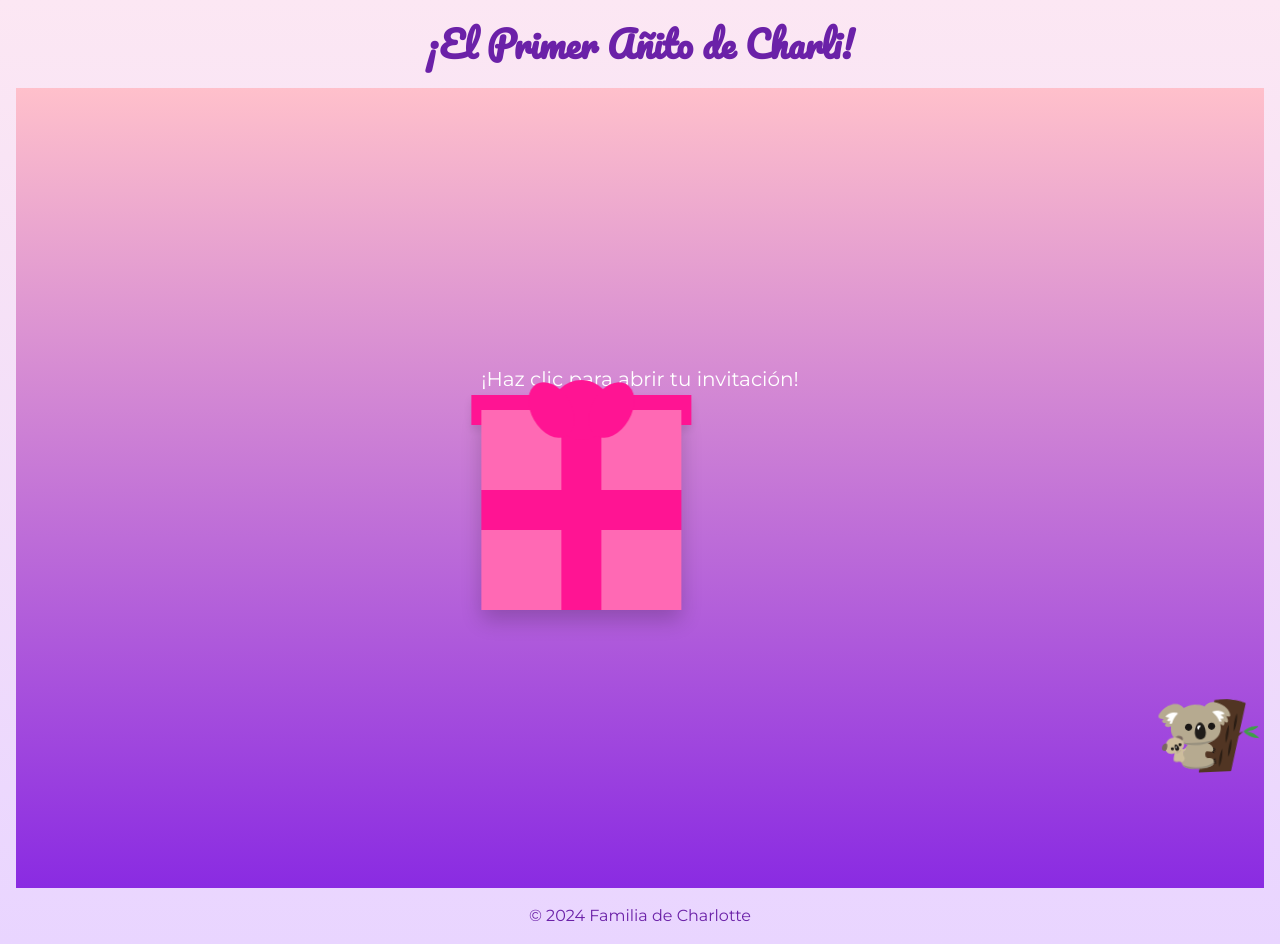
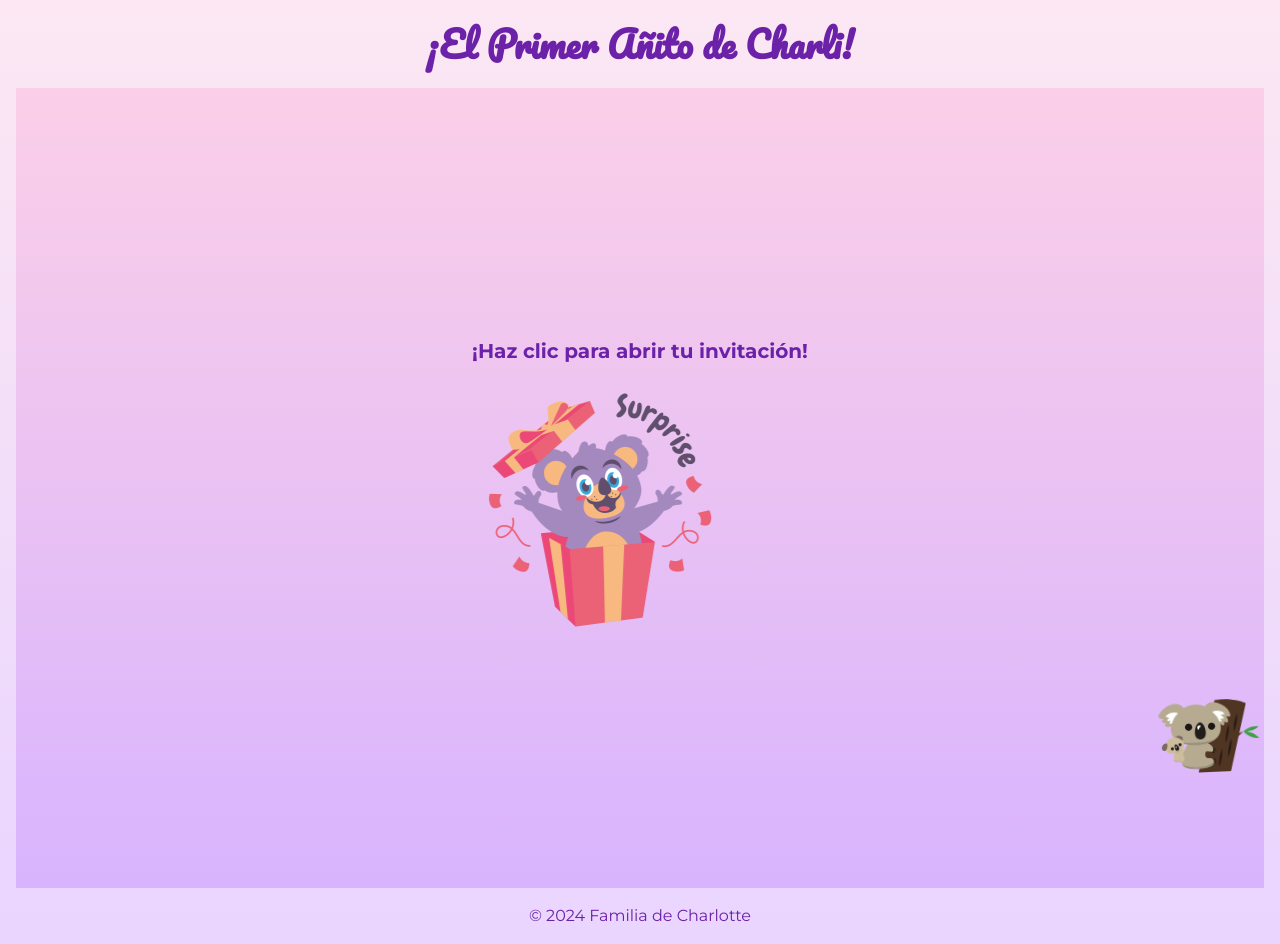
Before and after one commit to nfuegopy/happy-cumple-charlie, a Vue app: page / in a window 1280 px wide. Built offline with nearby package versions, Linux system fonts and the light colour scheme.

Commit message:
Mejoras al diseño

```diff
--- a/src/views/HomeView.vue
+++ b/src/views/HomeView.vue
@@ -1,32 +1,28 @@
 <template>
-  <div class="min-h-screen bg-gradient-to-b from-charli-pink to-charli-purple relative overflow-hidden">
+  <div class="min-h-screen bg-gradient-to-b from-pink-200 to-purple-300 relative overflow-hidden">
     <div class="koala" :style="{ bottom: koalaPosition + 'px' }">
-      <img :src="KoalaSVG" alt="Koala" width="100" height="100">
-
+      <img :src="koalaSvg" alt="Koala" width="100" height="100">
     </div>
 
     <div v-if="!isOpen" class="gift-container">
-      <p class="text-white text-center mb-4 animate-bounce text-xl">¡Haz clic para abrir tu invitación!</p>
-      <div class="gift-box" @click="openGift">
-        <div class="gift-lid"></div>
-        <div class="gift-base"></div>
-        <div class="gift-ribbon"></div>
-        <div class="gift-bow"></div>
-      </div>
+      <p class="text-purple-800 text-center mb-4 animate-bounce text-xl font-bold">¡Haz clic para abrir tu invitación!
+      </p>
+      <img src="@/assets/surprise-box.png" alt="Regalo" @click="openGift"
+        class="gift-box cursor-pointer w-64 h-64 object-contain">
     </div>
 
     <transition name="fade">
-      <div v-show="isOpen" class="invitation-content">
+      <div v-show="isOpen" class="invitation-content p-4">
         <header class="py-8 text-center">
-          <h1 class="text-4xl md:text-6xl font-bold text-white">¡El Primer Añito de Charli!</h1>
+          <h1 class="text-4xl md:text-6xl font-bold text-purple-800">¡El Primer Añito de Charli!</h1>
         </header>
 
         <main class="container mx-auto px-4 py-8">
           <section class="bg-white rounded-lg shadow-lg p-6 mb-8 text-center">
-            <h2 class="text-3xl font-semibold text-charli-purple mb-4">¡Estás invitado!</h2>
+            <h2 class="text-3xl font-semibold text-purple-600 mb-4">¡Estás invitado!</h2>
             <p class="text-xl text-gray-700 mb-4">
               Acompáñanos a celebrar el primer cumpleaños de
-              <span class="font-bold text-charli-purple">Mia Charlotte</span>
+              <span class="font-bold text-purple-600">Mia Charlotte</span>
             </p>
             <img src="@/assets/koalita.png" alt="Koalita" class="w-32 mx-auto mb-4">
             <p class="text-lg text-gray-600">
@@ -35,7 +31,7 @@
           </section>
 
           <section class="bg-white rounded-lg shadow-lg p-6 mb-8">
-            <h3 class="text-2xl font-semibold text-charli-purple mb-4">Detalles del evento</h3>
+            <h3 class="text-2xl font-semibold text-purple-600 mb-4">Detalles del evento</h3>
             <ul class="space-y-2 text-gray-700">
               <li><strong>Fecha:</strong> 07 de septiembre de 2024</li>
               <li><strong>Hora:</strong> 17:00 hrs</li>
@@ -43,33 +39,33 @@
             </ul>
             <div class="mt-6 flex justify-between">
               <a :href="mapLink" target="_blank"
-                class="bg-charli-purple text-white px-6 py-2 rounded-full hover:bg-purple-700 transition duration-300 flex items-center">
+                class="bg-purple-600 text-white px-6 py-2 rounded-full hover:bg-purple-700 transition duration-300 flex items-center">
                 <span class="mr-2">🗺️</span> Ver ubicación
               </a>
               <a :href="whatsappLink" target="_blank"
-                class="bg-charli-purple text-white px-6 py-2 rounded-full hover:bg-purple-700 transition duration-300 flex items-center">
+                class="bg-purple-600 text-white px-6 py-2 rounded-full hover:bg-purple-700 transition duration-300 flex items-center">
                 <span class="mr-2">✅</span> Confirmar asistencia
               </a>
             </div>
           </section>
 
           <section class="bg-white rounded-lg shadow-lg p-6 mb-8">
-            <h3 class="text-2xl font-semibold text-charli-purple mb-4">Galería de fotos</h3>
+            <h3 class="text-2xl font-semibold text-purple-600 mb-4">Galería de fotos</h3>
             <div class="grid grid-cols-2 md:grid-cols-3 lg:grid-cols-4 gap-4">
               <div v-for="(image, index) in images" :key="index" class="relative group">
-                <img :src="image" :alt="`Imagen ${index + 1}`" class="w-full h-48 object-cover rounded-lg">
+                <img :src="getImageUrl(image)" :alt="`Imagen ${index + 1}`" class="w-full h-48 object-cover rounded-lg">
                 <div
                   class="absolute inset-0 bg-black bg-opacity-50 flex items-center justify-center opacity-0 group-hover:opacity-100 transition-opacity duration-300">
                   <button @click="openLightbox(index)"
-                    class="text-white bg-charli-purple px-4 py-2 rounded-full">Ver</button>
+                    class="text-white bg-purple-600 px-4 py-2 rounded-full">Ver</button>
                 </div>
               </div>
             </div>
           </section>
         </main>
 
-        <footer class="py-4 text-center text-white">
-          <p>&copy; {{ new Date().getFullYear() }} Papi y Mami de Charli</p>
+        <footer class="py-4 text-center text-purple-800">
+          <p>&copy; {{ new Date().getFullYear() }} Familia de Charlotte</p>
         </footer>
       </div>
     </transition>
@@ -78,7 +74,9 @@
 
 <script setup>
 import { ref, onMounted, onUnmounted } from 'vue';
-import KoalaSVG from '@/assets/1545532589.svg';
+import Lightbox from './Lightbox.vue';
+import koalaSvg from '@/assets/1545532589.svg';
+
 const isOpen = ref(false);
 const koalaPosition = ref(0);
 
@@ -89,20 +87,31 @@ const whatsappLink = `https://wa.me/${phoneNumber}?text=${message}`;
 const mapLink = "https://www.google.com/maps/search/?api=1&query=-25.30009925631959,-57.555997388481465";
 
 const images = ref([
-  '/src/assets/gallery/1.jpg',
-  '/src/assets/gallery/2.jpg',
-  '/src/assets/gallery/3.jpg',
-  '/src/assets/gallery/4.jpg',
+  'gallery/1.jpg',
+  'gallery/2.jpg',
+  'gallery/3.jpg',
+  'gallery/4.jpg',
 ]);
 
 const openGift = () => {
   isOpen.value = true;
 };
 
+const getImageUrl = (name) => {
+  return new URL(`../assets/${name}`, import.meta.url).href
+}
+
+const lightboxOpen = ref(false);
+const currentImageIndex = ref(0);
+
 const openLightbox = (index) => {
-  // Implementa la lógica del lightbox aquí
-  console.log('Abrir lightbox para la imagen', index);
+  currentImageIndex.value = index;
+  lightboxOpen.value = true;
 };
+const closeLightbox = () => {
+  lightboxOpen.value = false;
+};
+
 
 const handleScroll = () => {
   const scrollPosition = window.scrollY;
@@ -127,87 +136,6 @@ onUnmounted(() => {
   left: 50%;
   transform: translate(-50%, -50%);
   text-align: center;
-}
-
-.gift-box {
-  width: 200px;
-  height: 200px;
-  background-color: #ff69b4;
-  position: relative;
-  cursor: pointer;
-  transition: all 0.5s ease;
-  box-shadow: 0 10px 20px rgba(0, 0, 0, 0.2);
-}
-
-.gift-lid {
-  width: 220px;
-  height: 30px;
-  background-color: #ff1493;
-  position: absolute;
-  top: -15px;
-  left: -10px;
-  box-shadow: 0 5px 10px rgba(0, 0, 0, 0.1);
-}
-
-.gift-base {
-  width: 100%;
-  height: 100%;
-  background-color: #ff69b4;
-  position: relative;
-  overflow: hidden;
-}
-
-.gift-ribbon {
-  width: 40px;
-  height: 200px;
-  background-color: #ff1493;
-  position: absolute;
-  top: 0;
-  left: 50%;
-  transform: translateX(-50%);
-}
-
-.gift-ribbon::before {
-  content: '';
-  width: 200px;
-  height: 40px;
-  background-color: #ff1493;
-  position: absolute;
-  top: 50%;
-  left: 50%;
-  transform: translate(-50%, -50%);
-}
-
-.gift-bow {
-  width: 60px;
-  height: 60px;
-  background-color: #ff1493;
-  border-radius: 50%;
-  position: absolute;
-  top: -30px;
-  left: 50%;
-  transform: translateX(-50%);
-}
-
-.gift-bow::before,
-.gift-bow::after {
-  content: '';
-  width: 40px;
-  height: 60px;
-  background-color: #ff1493;
-  position: absolute;
-  top: 0;
-  border-radius: 50%;
-}
-
-.gift-bow::before {
-  left: -20px;
-  transform: rotate(-30deg);
-}
-
-.gift-bow::after {
-  right: -20px;
-  transform: rotate(30deg);
 }
 
 .fade-enter-active,
--- /dev/null
+++ b/src/views/Lightbox.vue
@@ -0,0 +1,48 @@
+<template>
+    <div class="fixed inset-0 bg-black bg-opacity-75 flex items-center justify-center z-50">
+        <div class="max-w-4xl w-full mx-4">
+            <img :src="getImageUrl(images[currentIndex])" :alt="`Imagen ${currentIndex + 1}`"
+                class="max-h-[80vh] w-auto mx-auto">
+            <div class="flex justify-between mt-4">
+                <button @click="prevImage" class="bg-purple-600 text-white px-4 py-2 rounded-full">Anterior</button>
+                <button @click="nextImage" class="bg-purple-600 text-white px-4 py-2 rounded-full">Siguiente</button>
+            </div>
+            <button @click="$emit('close')" class="absolute top-4 right-4 text-white text-2xl">&times;</button>
+        </div>
+    </div>
+</template>
+
+<script setup>
+import { ref, watch } from 'vue';
+
+const props = defineProps({
+    images: {
+        type: Array,
+        required: true
+    },
+    initialIndex: {
+        type: Number,
+        default: 0
+    }
+});
+
+const emit = defineEmits(['close']);
+
+const currentIndex = ref(props.initialIndex);
+
+watch(() => props.initialIndex, (newValue) => {
+    currentIndex.value = newValue;
+});
+
+const getImageUrl = (name) => {
+    return new URL(`../assets/${name}`, import.meta.url).href
+}
+
+const nextImage = () => {
+    currentIndex.value = (currentIndex.value + 1) % props.images.length;
+};
+
+const prevImage = () => {
+    currentIndex.value = (currentIndex.value - 1 + props.images.length) % props.images.length;
+};
+</script>
```
Also changed, not shown: src/assets/surprise-box.png (added), 1 other file (tests, documents, lock files or other folders).
